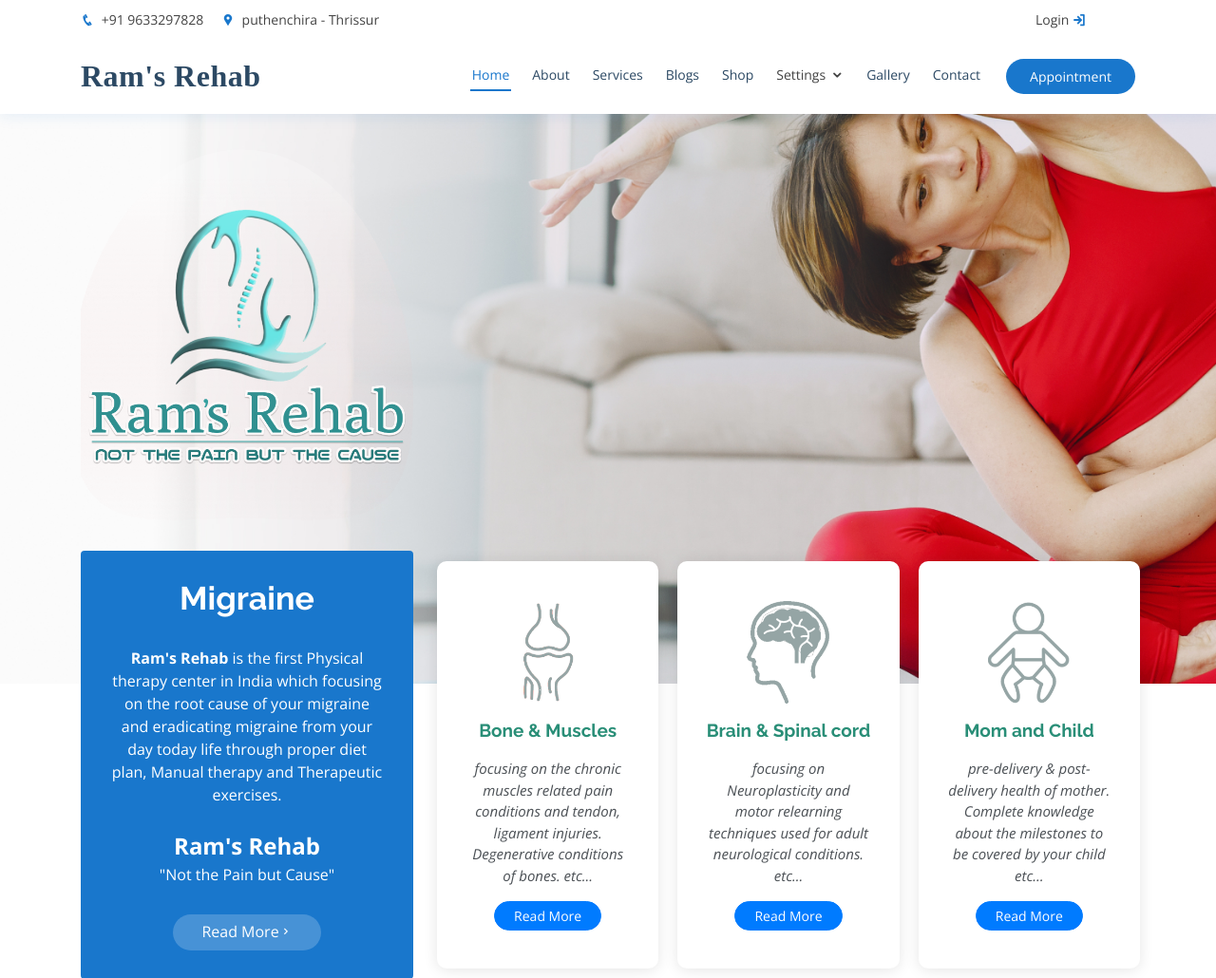
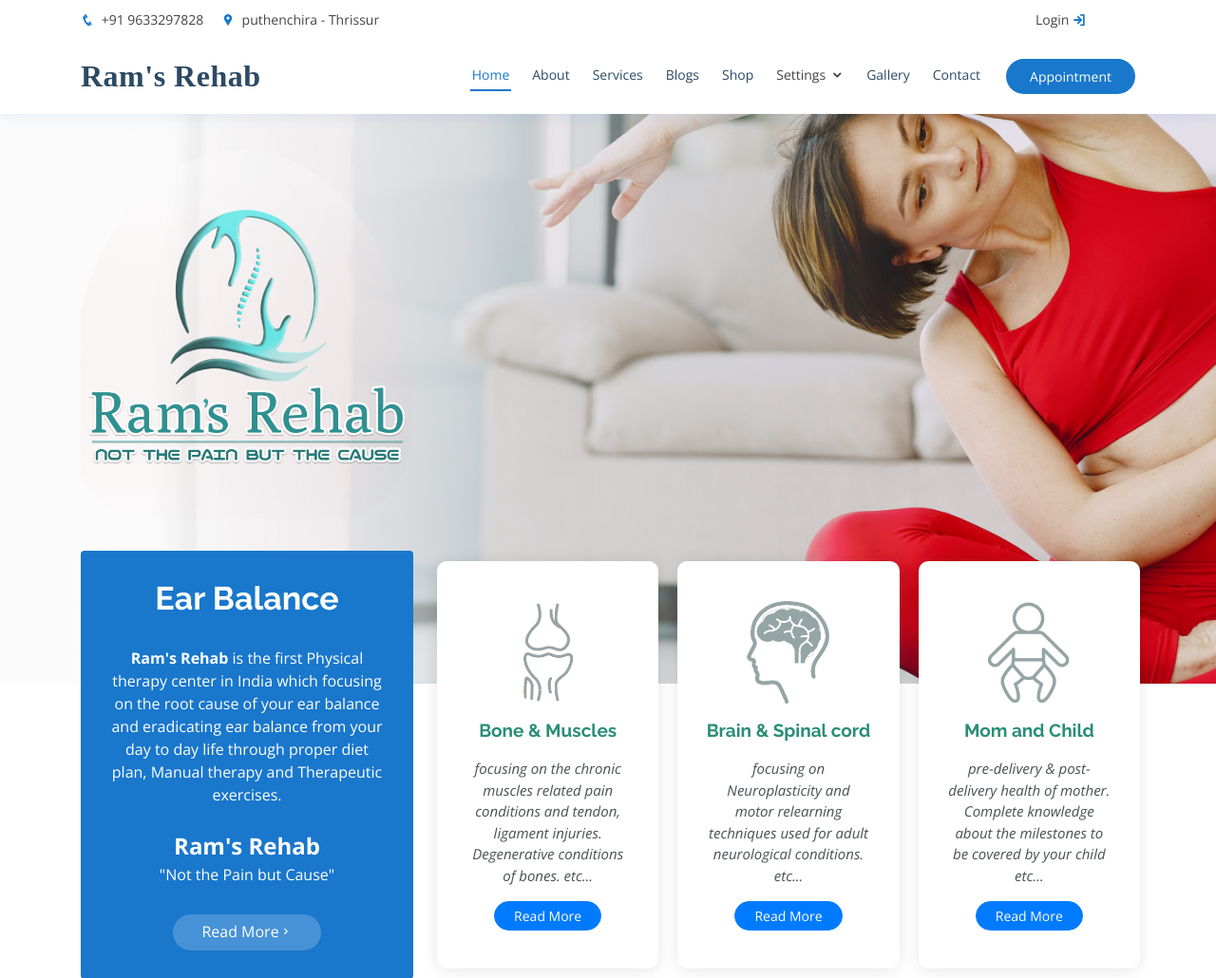
Before and after one commit to ridhun55/Rams_Rehab__04-09-2021, a Django app: page / in a window 1280 px wide. Shown: the top 1030 px of the page at 95% size. Run offline with Django 3.2, Linux system fonts and the light colour scheme; data that the repository does not hold is empty; some libraries are stand-ins or nearby versions; some web fonts are replaced.

Commit message:
Update why_choose_us.html

```diff
--- a/HomeApp/templates/why_choose_us.html
+++ b/HomeApp/templates/why_choose_us.html
@@ -8,12 +8,12 @@
         <div class="row">
           <div class="col-lg-4 d-flex align-items-stretch">
             <div class="content">
-              <h3 style="text-align:center">Migraine</h3>
+              <h3 style="text-align:center">Ear Balance</h3>
               <p style="text-align:center">
                 <b>Ram's Rehab</b> is the first Physical
                 therapy center in India which focusing on the root
-                cause of your migraine and eradicating migraine
-                from your day today life through proper diet plan,
+                cause of your ear balance and eradicating ear balance
+                from your day to day life through proper diet plan,
                 Manual therapy and Therapeutic exercises.<br><br>
                 <strong style="font-size:x-large">Ram's Rehab</strong><br/>
                 <span>"Not the Pain but Cause"</span>
```
